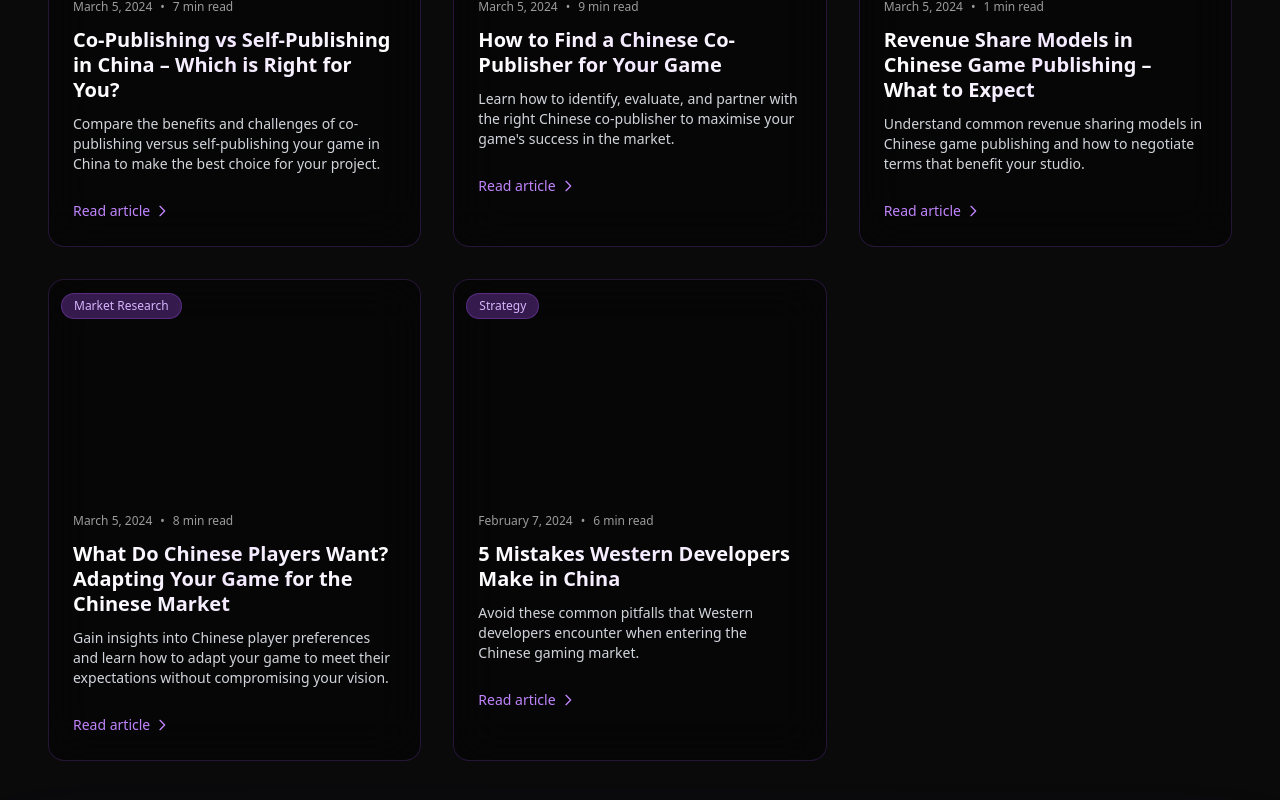
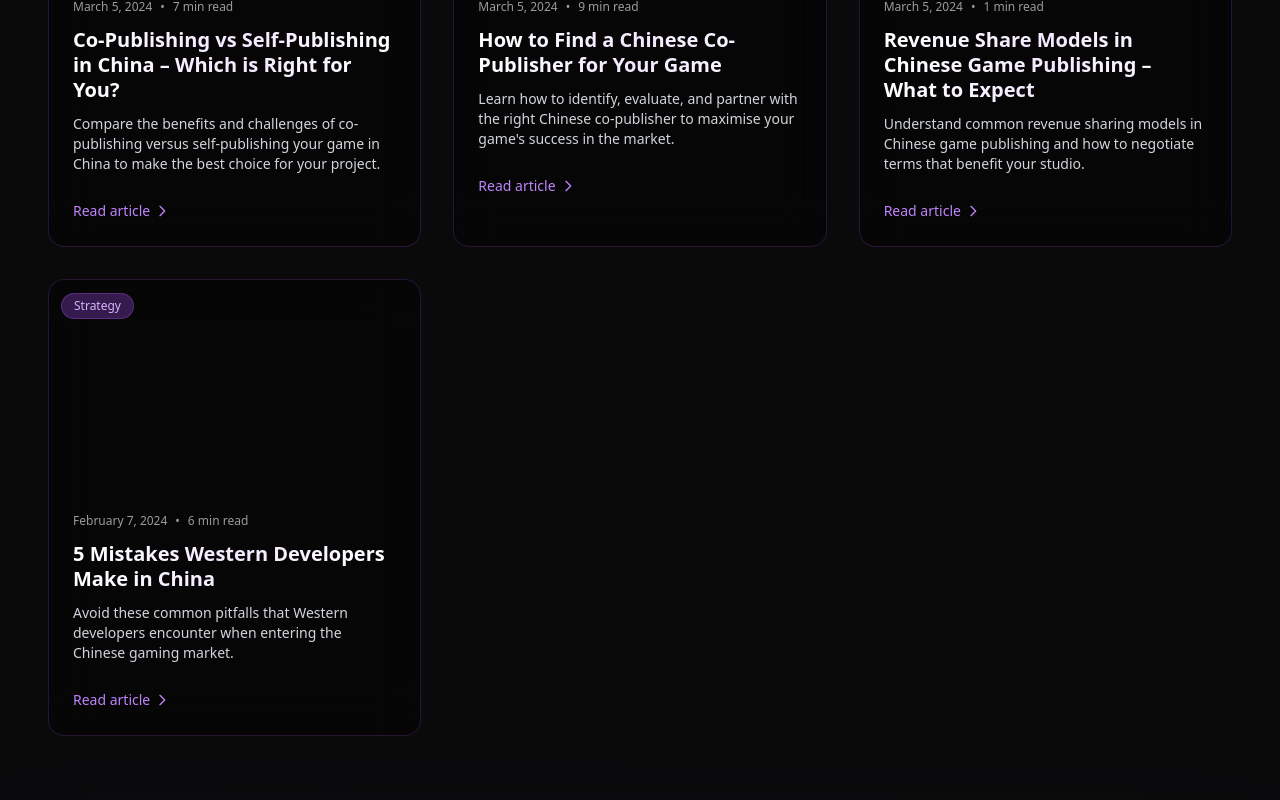
Before and after one commit to louisellingworth/Pixsell, a Next.js app: page /blog in a window 1280 px wide. Shown: the part 1966-2766 px from the top of the page. Built offline with nearby package versions, Linux system fonts and the light colour scheme.

Commit message:
Remove 'What Do Chinese Players Want' from blog index

```diff
--- a/app/blog/page.tsx
+++ b/app/blog/page.tsx
@@ -142,15 +142,6 @@ export default function BlogIndex() {
       readTime: calculateBlogReadingTime('revenue-share-models-chinese-game-publishing'),
       imageUrl: '/blog/revenue-share-china.jpg',
       category: 'Business',
-    },
-    {
-      slug: 'what-chinese-players-want',
-      title: 'What Do Chinese Players Want? Adapting Your Game for the Chinese Market',
-      excerpt: 'Gain insights into Chinese player preferences and learn how to adapt your game to meet their expectations without compromising your vision.',
-      date: 'March 5, 2024',
-      readTime: calculateBlogReadingTime('what-chinese-players-want'),
-      imageUrl: '/blog/chinese-player-preferences.jpg',
-      category: 'Market Research',
     },
     {
       slug: '5-mistakes-western-developers-make-in-china',
```
